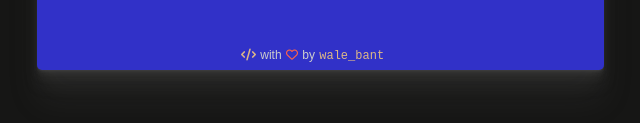
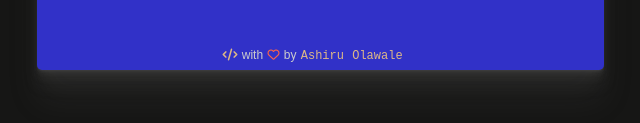
Before and after one commit to Omoomupo/numbersfact, a plain HTML site: page index.html in a window 1280 px wide. Shown: the part 247-370 px from the top of the page, 320-960 px from the left. Drawn offline with Linux system fonts and the light colour scheme.

Commit message:
Update index.html

```diff
--- a/index.html
+++ b/index.html
@@ -34,7 +34,7 @@
             with
             <i class="far fa-heart"></i>
             by
-            <a href="https:twitter.com/wale_bant">wale_bant</a>
+            <a href="https://twitter.com/wale_bant"> Ashiru Olawale</a>
         </p>
 
     </div>
```
